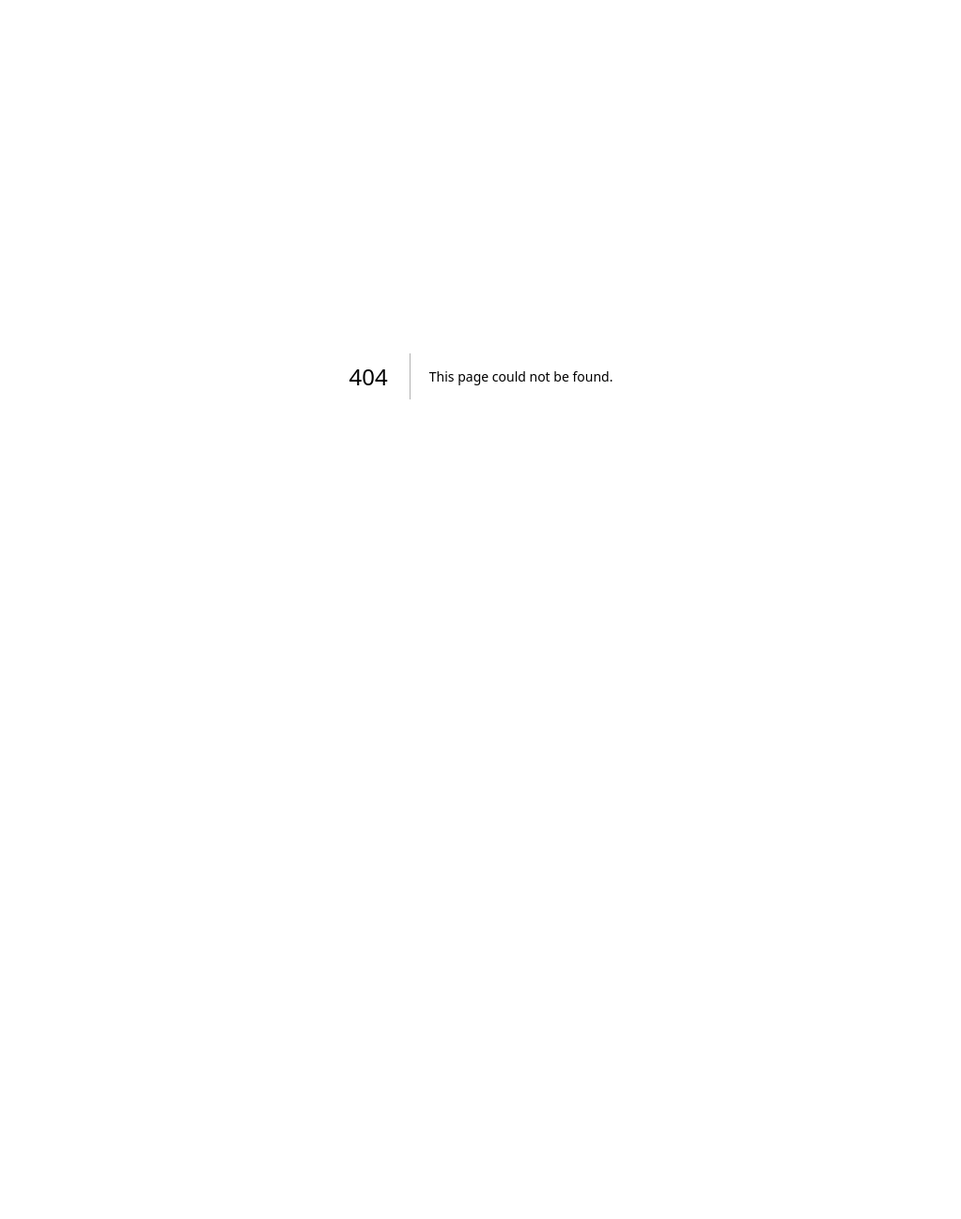
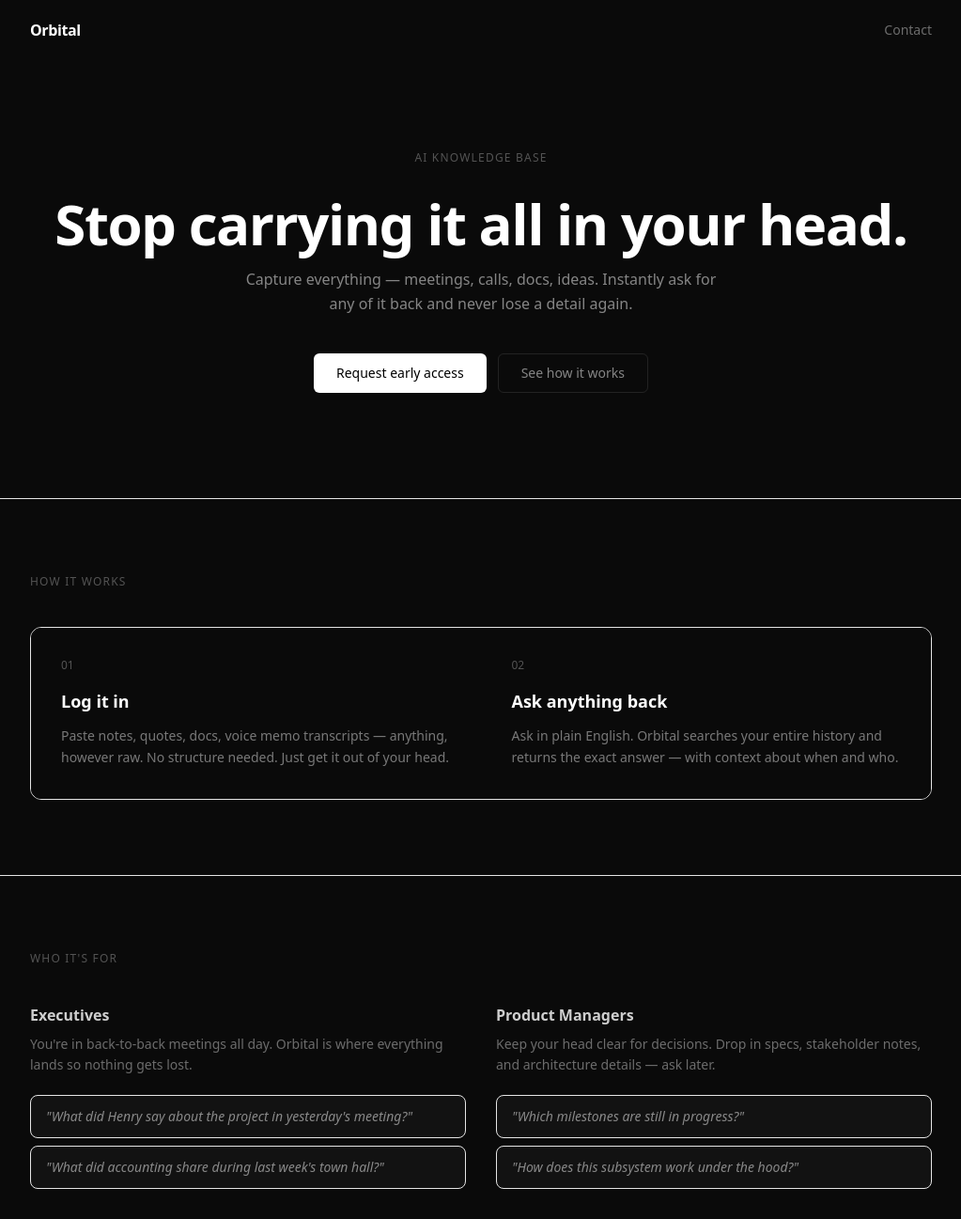
Before and after one commit to denniskaydalov/portfolio, a Next.js app: page /orbital in a window 1280 px wide. Before the commit this address had no page. Shown: the top 1297 px of the page at 94% size, without its empty margins (128-1151 px from the left). Before the commit the page ends 800 px from the top, so only its background shows below. Built offline with nearby package versions, Linux system fonts and the light colour scheme.

Commit message:
Add orbital

```diff
--- a/app/layout.tsx
+++ b/app/layout.tsx
@@ -12,8 +12,8 @@
   children: React.ReactNode
 }>) {
   return (
-    <html lang="en">
-      <body>{children}</body>
+    <html lang="en" style={{ backgroundColor: '#0a0a0a' }} suppressHydrationWarning>
+      <body suppressHydrationWarning style={{ backgroundColor: '#0a0a0a' }}>{children}</body>
     </html>
   )
 }
--- /dev/null
+++ b/app/orbital/page.tsx
@@ -0,0 +1,184 @@
+export const metadata = {
+  title: 'Orbital — AI Memory for Busy People',
+  description: 'Capture everything. Ask anything back, instantly. Never lose a detail again.',
+}
+
+const useCases = [
+  {
+    persona: 'Executives',
+    queries: [
+      '"What did Henry say about the project in yesterday\'s meeting?"',
+      '"What did accounting share during last week\'s town hall?"',
+    ],
+    description:
+      'You\'re in back-to-back meetings all day. Orbital is where everything lands so nothing gets lost.',
+  },
+  {
+    persona: 'Product Managers',
+    queries: [
+      '"Which milestones are still in progress?"',
+      '"How does this subsystem work under the hood?"',
+    ],
+    description:
+      'Keep your head clear for decisions. Drop in specs, stakeholder notes, and architecture details — ask later.',
+  },
+]
+
+const features = [
+  {
+    title: 'No formatting required',
+    description: 'Raw notes, rough quotes, pasted Slack messages. Just get it in.',
+  },
+  {
+    title: 'Ask in plain English',
+    description: 'Orbital understands what you mean, not just what you typed.',
+  },
+  {
+    title: 'Context included',
+    description: 'Answers come with who said it, when, and where — not just a snippet.',
+  },
+  {
+    title: 'Yours only',
+    description: 'Encrypted and private. Nobody else sees your knowledge base.',
+  },
+]
+
+export default function OrbitalPage() {
+  return (
+    <div className="min-h-screen bg-[#0a0a0a] text-white font-sans">
+
+      {/* Nav */}
+      <nav className="px-8 py-5 flex items-center justify-between max-w-5xl mx-auto">
+        <span className="text-base font-semibold tracking-tight text-white">
+          Orbital
+        </span>
+        <a
+          href="mailto:dennis@denniskaydalov.com"
+          className="text-sm text-white/40 hover:text-white/80 transition-colors"
+        >
+          Contact
+        </a>
+      </nav>
+
+      {/* Hero */}
+      <section className="px-8 pt-24 pb-28 max-w-5xl mx-auto text-center">
+        <p className="text-xs font-medium text-white/30 uppercase tracking-widest mb-8">
+          AI Knowledge Base
+        </p>
+
+        <h1 className="text-5xl sm:text-6xl font-bold leading-[1.1] tracking-tight mb-4">
+          Stop carrying it all in your head.
+        </h1>
+
+        <p className="text-base text-white/50 max-w-lg mx-auto mb-10 leading-relaxed">
+          Capture everything — meetings, calls, docs, ideas. Instantly ask for any of it back and never lose a detail again.
+        </p>
+
+        <div className="flex flex-col sm:flex-row gap-3 justify-center">
+          <a
+            href="mailto:dennis@denniskaydalov.com"
+            className="inline-flex items-center justify-center rounded-md bg-white text-black px-6 py-2.5 text-sm font-medium hover:bg-white/90 transition-colors"
+          >
+            Request early access
+          </a>
+          <a
+            href="#how-it-works"
+            className="inline-flex items-center justify-center rounded-md border border-white/10 px-6 py-2.5 text-sm font-medium text-white/50 hover:text-white hover:border-white/20 transition-colors"
+          >
+            See how it works
+          </a>
+        </div>
+      </section>
+
+      {/* Divider */}
+      <div className="border-t border-white/8 max-w-5xl mx-auto" />
+
+      {/* How it works */}
+      <section id="how-it-works" className="px-8 py-20 max-w-5xl mx-auto">
+        <p className="text-xs font-medium text-white/30 uppercase tracking-widest mb-10">
+          How it works
+        </p>
+
+        <div className="grid sm:grid-cols-2 gap-px bg-white/8 border border-white/8 rounded-xl overflow-hidden">
+          <div className="bg-[#0a0a0a] p-8">
+            <p className="text-xs text-white/30 mb-4">01</p>
+            <h3 className="text-lg font-semibold mb-3">Log it in</h3>
+            <p className="text-white/45 text-sm leading-relaxed">
+              Paste notes, quotes, docs, voice memo transcripts — anything, however raw.
+              No structure needed. Just get it out of your head.
+            </p>
+          </div>
+          <div className="bg-[#0a0a0a] p-8">
+            <p className="text-xs text-white/30 mb-4">02</p>
+            <h3 className="text-lg font-semibold mb-3">Ask anything back</h3>
+            <p className="text-white/45 text-sm leading-relaxed">
+              Ask in plain English. Orbital searches your entire history and
+              returns the exact answer — with context about when and who.
+            </p>
+          </div>
+        </div>
+      </section>
+
+      <div className="border-t border-white/8 max-w-5xl mx-auto" />
+
+      {/* Use cases */}
+      <section className="px-8 py-20 max-w-5xl mx-auto">
+        <p className="text-xs font-medium text-white/30 uppercase tracking-widest mb-10">
+          Who it's for
+        </p>
+
+        <div className="grid sm:grid-cols-2 gap-8">
+          {useCases.map((uc) => (
+            <div key={uc.persona}>
+              <h3 className="text-base font-semibold mb-2 text-white/80">{uc.persona}</h3>
+              <p className="text-sm text-white/40 leading-relaxed mb-5">{uc.description}</p>
+              <div className="space-y-2">
+                {uc.queries.map((q) => (
+                  <div
+                    key={q}
+                    className="rounded-lg border border-white/8 bg-white/[0.03] px-4 py-3 text-sm text-white/50 italic"
+                  >
+                    {q}
+                  </div>
+                ))}
+              </div>
+            </div>
+          ))}
+        </div>
+      </section>
+
+      <div className="border-t border-white/8 max-w-5xl mx-auto" />
+
+      {/* Features */}
+      <section className="px-8 py-20 max-w-5xl mx-auto">
+        <p className="text-xs font-medium text-white/30 uppercase tracking-widest mb-10">
+          Built to get out of your way
+        </p>
+
+        <div className="grid sm:grid-cols-2 lg:grid-cols-4 gap-8">
+          {features.map((f) => (
+            <div key={f.title}>
+              <h3 className="text-sm font-semibold mb-2 text-white/80">{f.title}</h3>
+              <p className="text-sm text-white/40 leading-relaxed">{f.description}</p>
+            </div>
+          ))}
+        </div>
+      </section>
+
+      {/* Footer */}
+      <footer className="border-t border-white/8 px-8 py-6 max-w-5xl mx-auto flex items-center justify-between text-xs text-white/20">
+        <span>Orbital</span>
+        <span suppressHydrationWarning>
+          © {new Date().getFullYear()}{' '}
+          <a
+            href="https://denniskaydalov.com"
+            className="hover:text-white/50 transition-colors underline underline-offset-2"
+          >
+            Dennis Kaydalov
+          </a>
+        </span>
+      </footer>
+
+    </div>
+  )
+}
```
